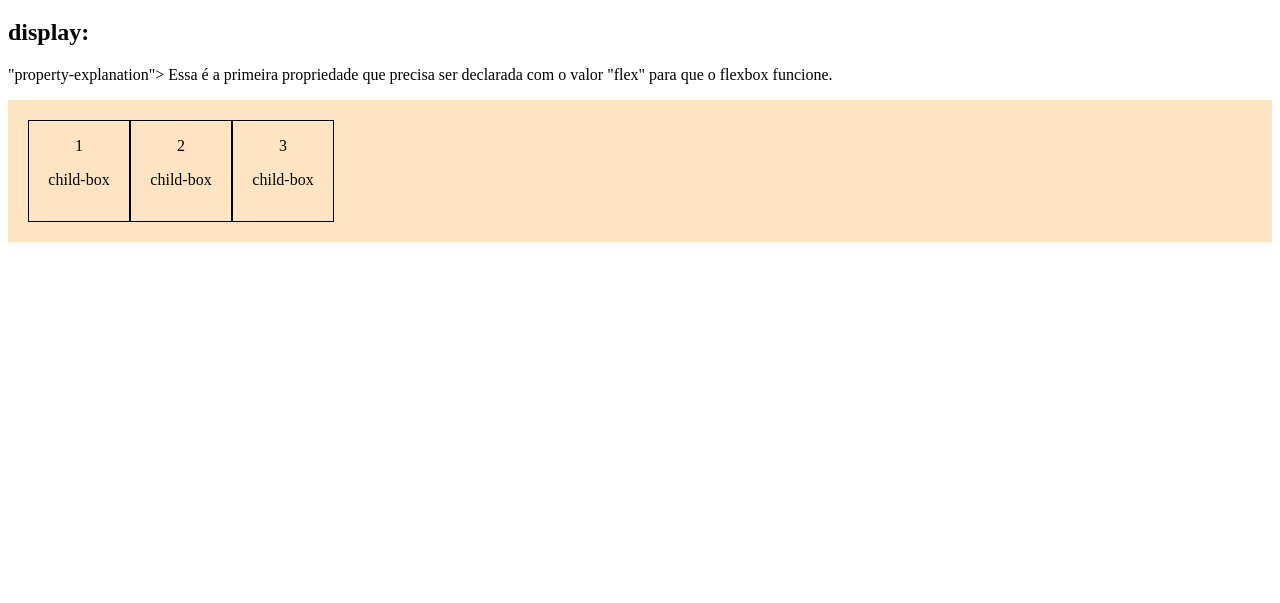
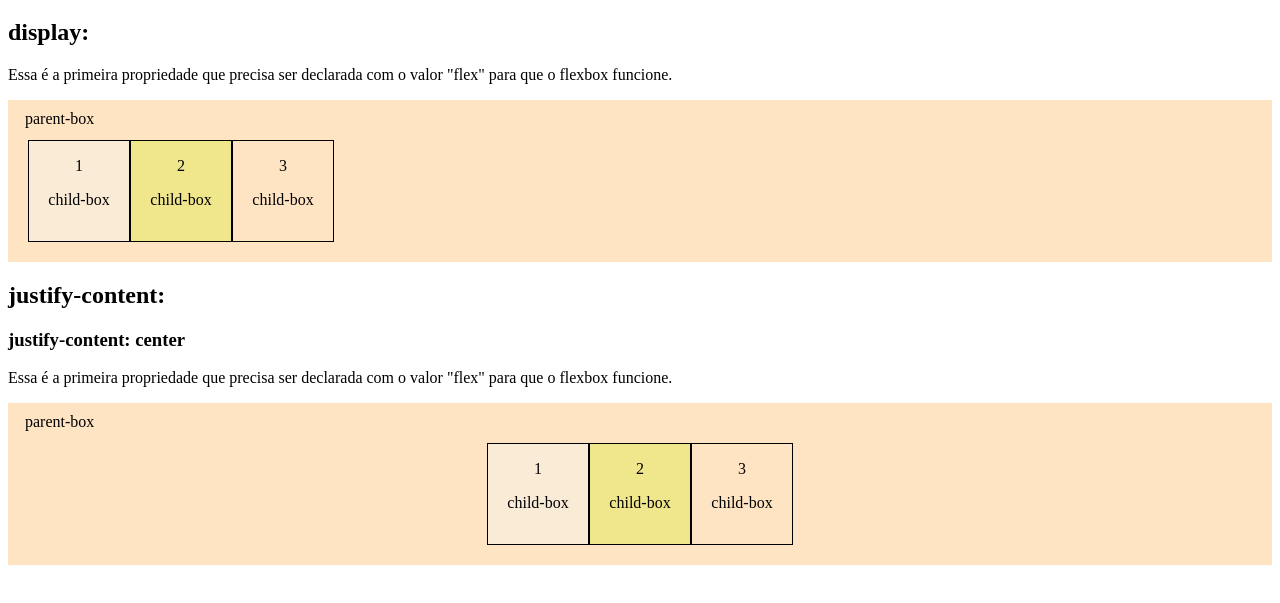
Before and after one commit to HaireEdwy/css.flexbox, a plain HTML site: page index.html in a window 1280 px wide. Shown: the part 61-664 px from the top of the page. Drawn offline with Linux system fonts and the light colour scheme.

Commit message:
inclusão justify-content

```diff
--- a/index.html
+++ b/index.html
@@ -10,26 +10,60 @@
 <body>
     <h1 class="pagetittle">Propriedades CSS do Flexbox</h1>
 
-    <section class="property-section">
+    <section class="property-section"id="display-flex">
     <h2 class="property-tittle">display:</h2>
-        <p>"property-explanation">
+        <p class="property-explanation">
             Essa é a primeira propriedade que precisa ser declarada com o valor "flex" para que o flexbox funcione.
         </p>
     <div class="parent-box">
+        <p>parent-box</p>
         <div class="child-box">
             <p>1</p>
             <p>child-box</p>
         </div>
+
         <div class="child-box">
             <p>2</p>
             <p>child-box</p>
         </div>
+
         <div class="child-box">
             <p>3</p>
             <p>child-box</p>
         </div>
+
     </div>
+   </section>
 
+   <section class="property-section"id="justify-content">
+
+    <h2 class="property-tittle">justify-content:</h2>
+
+    <h3 class="property-tittle">justify-content: center</h3>
+
+        <p class="property-explanation">
+            Essa é a primeira propriedade que precisa ser declarada com o valor "flex" para que o flexbox funcione.
+        </p>
+
+    <div class="parent-box">
+        <p>parent-box</p>
+        <div class="child-box">
+            <p>1</p>
+            <p>child-box</p>
+        </div>
+
+        <div class="child-box">
+            <p>2</p>
+            <p>child-box</p>
+        </div>
+
+        <div class="child-box">
+            <p>3</p>
+            <p>child-box</p>
+        </div>
+
+    </div>
+   </section>
 
 </body>
 </html>
--- a/style.css
+++ b/style.css
@@ -7,8 +7,27 @@
     height: 100px;
     text-align: center;
 }
+
+.parent-box div:nth-child(2) {
+    background-color: antiquewhite;
+}
+
+.parent-box div:nth-child(3) {
+    background-color: khaki;
+}
+
 .parent-box {
     display: flex;
     background-color: bisque;
-    padding: 20px;
+    padding: 40px 20px 20px 20px /* shothand para padding-top, padding-right, padding-botton(fundo), padding-left*/
 }
+
+.parent-box > p {
+    position: absolute;
+    margin-top: -30px;
+    left: 25px;
+}
+
+#justify-content .parent-box {
+    justify-content: center;
+}
```
